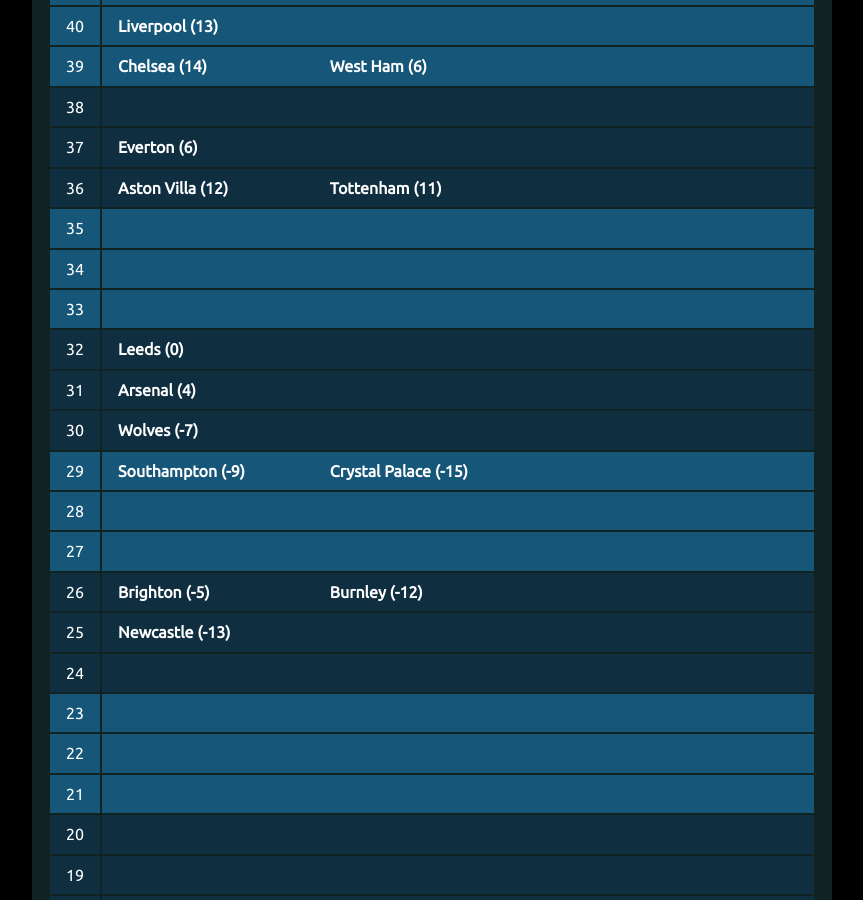
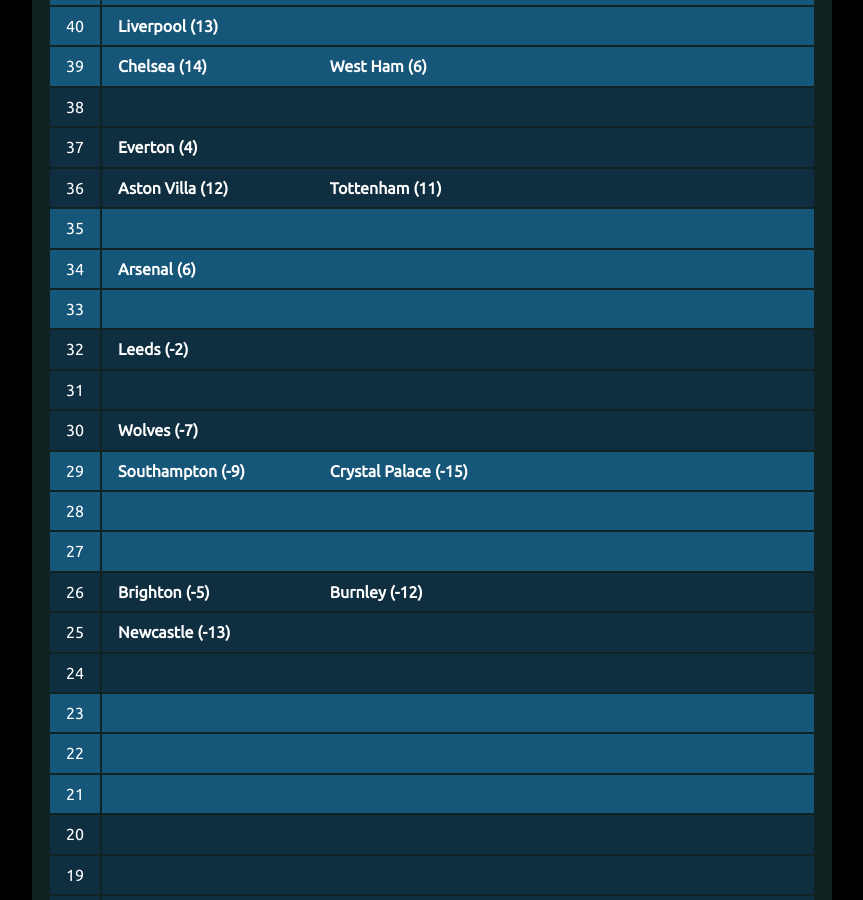
Before and after one commit to muru/muru.github.io, a Jekyll site: the page built from resources.md, in a window 1280 px wide and 900 px high, scrolled down 2361 px. Shown: the whole window, without its empty margins (208-1071 px from the left). Built offline with Jekyll 4.4.1, drawn with Linux system fonts in a browser that asks for light colours; some of the changed text lies outside the part shown.

Commit message:
updated cann-table: Tue 16 Feb 00:03:05 JST 2021

```diff
--- a/cann-table.html
+++ b/cann-table.html
@@ -39,13 +39,13 @@
 	<tr class="cann-row-1">
 		<td class="cann-point"> 46 </td>
 		<td class="cann-clubs">
+			<span class="club-name"> Man Utd (19) </span>
 			<span class="club-name"> Leicester (16) </span>
 		</td>
  	</tr>
 	<tr class="cann-row-1">
 		<td class="cann-point"> 45 </td>
 		<td class="cann-clubs">
-			<span class="club-name"> Man Utd (19) </span>
 		</td>
  	</tr>
 	<tr class="cann-row-2">
@@ -89,7 +89,7 @@
 	<tr class="cann-row-2">
 		<td class="cann-point"> 37 </td>
 		<td class="cann-clubs">
-			<span class="club-name"> Everton (6) </span>
+			<span class="club-name"> Everton (4) </span>
 		</td>
  	</tr>
 	<tr class="cann-row-2">
@@ -107,6 +107,7 @@
 	<tr class="cann-row-1">
 		<td class="cann-point"> 34 </td>
 		<td class="cann-clubs">
+			<span class="club-name"> Arsenal (6) </span>
 		</td>
  	</tr>
 	<tr class="cann-row-1">
@@ -117,13 +118,12 @@
 	<tr class="cann-row-2">
 		<td class="cann-point"> 32 </td>
 		<td class="cann-clubs">
-			<span class="club-name"> Leeds (0) </span>
+			<span class="club-name"> Leeds (-2) </span>
 		</td>
  	</tr>
 	<tr class="cann-row-2">
 		<td class="cann-point"> 31 </td>
 		<td class="cann-clubs">
-			<span class="club-name"> Arsenal (4) </span>
 		</td>
  	</tr>
 	<tr class="cann-row-2">
@@ -195,6 +195,7 @@
 	<tr class="cann-row-2">
 		<td class="cann-point"> 18 </td>
 		<td class="cann-clubs">
+			<span class="club-name"> Fulham (-12) </span>
 		</td>
  	</tr>
 	<tr class="cann-row-1">
@@ -210,7 +211,6 @@
 	<tr class="cann-row-1">
 		<td class="cann-point"> 15 </td>
 		<td class="cann-clubs">
-			<span class="club-name"> Fulham (-14) </span>
 		</td>
  	</tr>
 	<tr class="cann-row-2">
@@ -221,12 +221,12 @@
 	<tr class="cann-row-2">
 		<td class="cann-point"> 13 </td>
 		<td class="cann-clubs">
+			<span class="club-name"> West Brom (-36) </span>
 		</td>
  	</tr>
 	<tr class="cann-row-2">
 		<td class="cann-point"> 12 </td>
 		<td class="cann-clubs">
-			<span class="club-name"> West Brom (-36) </span>
 		</td>
  	</tr>
 	<tr class="cann-row-1">
```
Also changed, not shown: other parts of cann-table.html (+1 -1 lines).
